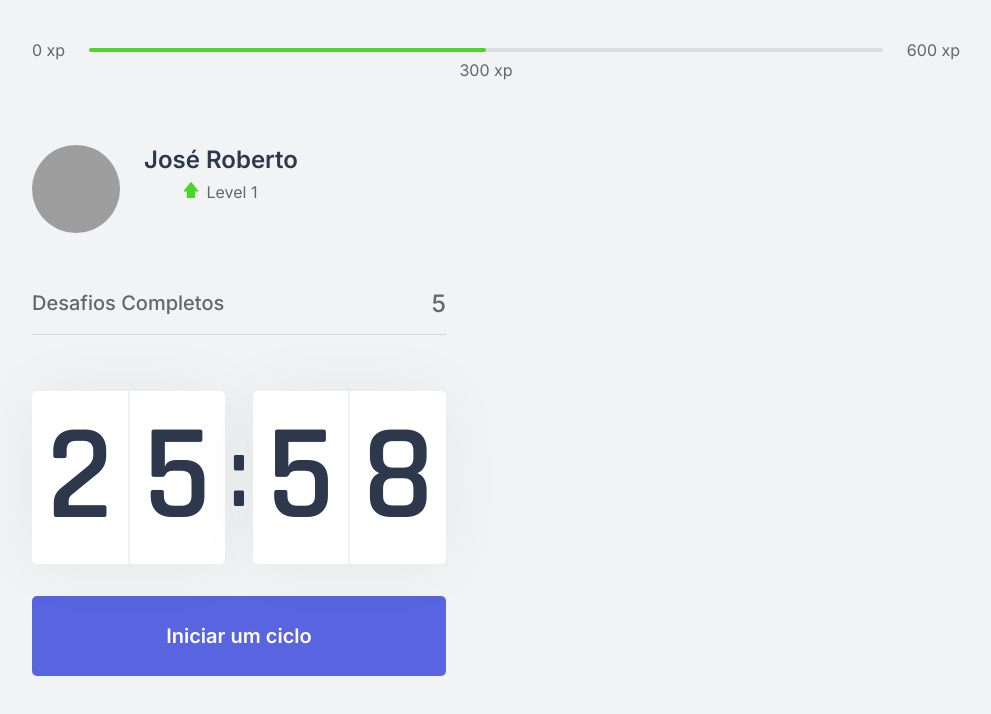
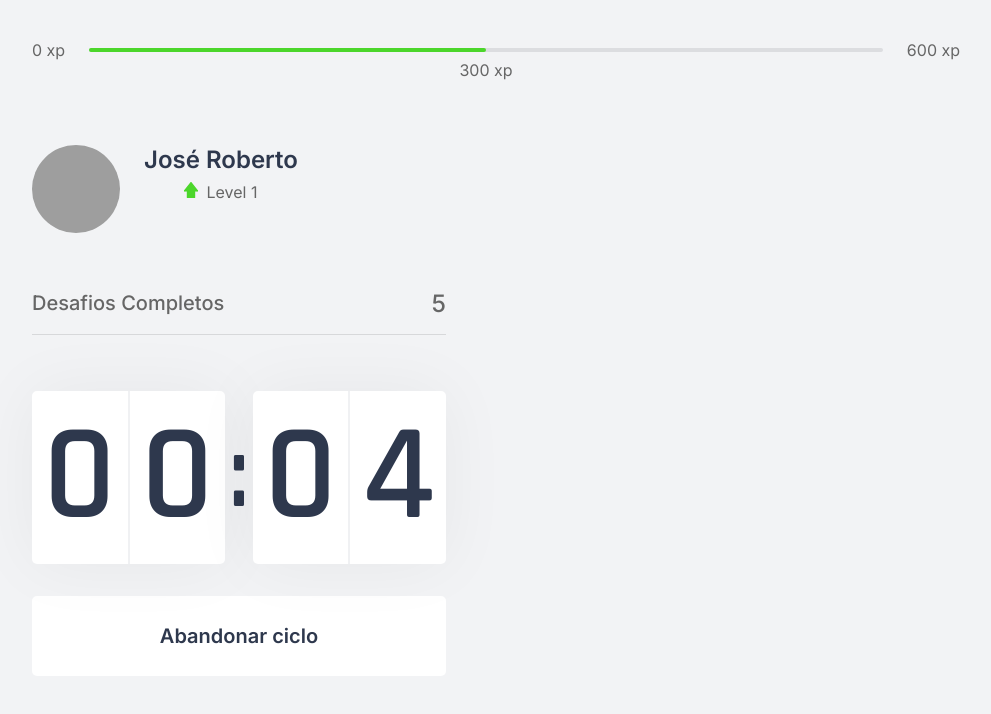
Before and after one commit to JrzenonDev/moveit, a Next.js app: page / in a window 1280 px wide. Both pictures are taken after a click on the button "Iniciar um ciclo". Shown: the top 714 px of the page, without its empty margins (144-1135 px from the left). Built offline with nearby package versions, Linux system fonts and the light colour scheme; grey boxes are pictures that could not be loaded.

Commit message:
chore: finalizando a funcionalidade do countdown, zerando o contador quando é parado a tarefa, alterando os botões quando chega no final e também quando é parado a tarefa

```diff
--- a/src/components/Countdown.tsx
+++ b/src/components/Countdown.tsx
@@ -1,13 +1,18 @@
 import { useState, useEffect } from 'react';
 import style from '../styles/components/Countdown.module.css';
+
+let countdownTimeout: NodeJS.Timeout;
 
 export function Countdown() {
 
   // hook de count down
-  const [time, setTime] = useState(26 * 60);
+  const [time, setTime] = useState(0.1 * 60);
 
   // criando um estado
-  const [active, setActive] = useState(false);
+  const [isActive, setIsActive] = useState(false);
+
+  // quando finalizar o countdown
+  const [hasFineshed, setHasFineshed] = useState(false);
 
   // arrendo os minutos para baixo
   const minutes = Math.floor(time / 60);
@@ -21,22 +26,32 @@ export function Countdown() {
   const [secundLeft, secundRight] = String(secunds).padStart(2, '0').split('');
 
   function startCountDown() {
-    setActive(true);
+    setIsActive(true);
+  }
 
-
-
+  function resetCountDown() {
+    clearTimeout(countdownTimeout); // cancela o setTimeout para não diminuir um segundo quando é parado o timeout
+    setIsActive(false);
+    // volta o setTime para o valor inicial
+    setTime(0.1 * 60)
   }
 
   // setando o use effect, inicia com uma function (no caso usei uma arrow function), depois o quando ele deve disparar a função, no caso toda vez que active mudar
+  // useEffect = a um gerador de efeitos colaterais
   useEffect(() => {
-    if(active && time > 0) {
-      setTimeout(() => {
+    if(isActive && time > 0) {
+      countdownTimeout = setTimeout(() => {
         setTime(time -1);
       }, 1000);
+    } else if(isActive && time === 0) {
+      console.log('finalizou o count down');
+      setHasFineshed(true);
+      setIsActive(false);
     }
-    console.log(active);
-  }, [active, time])
+    console.log(isActive);
+  }, [isActive, time])
 
+  // no return temos um if ternário em mais de uma linha
 
   return(
       <div>
@@ -55,6 +70,24 @@ export function Countdown() {
 
         </div>
 
+        { hasFineshed ? (
+          <button
+            disabled
+            className={style.countdownButton}
+          >
+            Ciclo encerrado
+          </button>
+        ) :(
+          <>
+            { isActive ? (
+              <button
+                type="button"
+                className={`${style.countdownButton} ${style.countdownButtonActive}`}
+                onClick={resetCountDown}
+              >
+                Abandonar ciclo
+              </button>
+              ) : (
               <button
                 type="button"
                 className={style.countdownButton}
@@ -62,6 +95,13 @@ export function Countdown() {
               >
                 Iniciar um ciclo
               </button>
+            )}
+          </>
+        ) }
+
+
+
+
 
       </div>
   );
```
Lines whose indentation alone changed are shown as unchanged.
